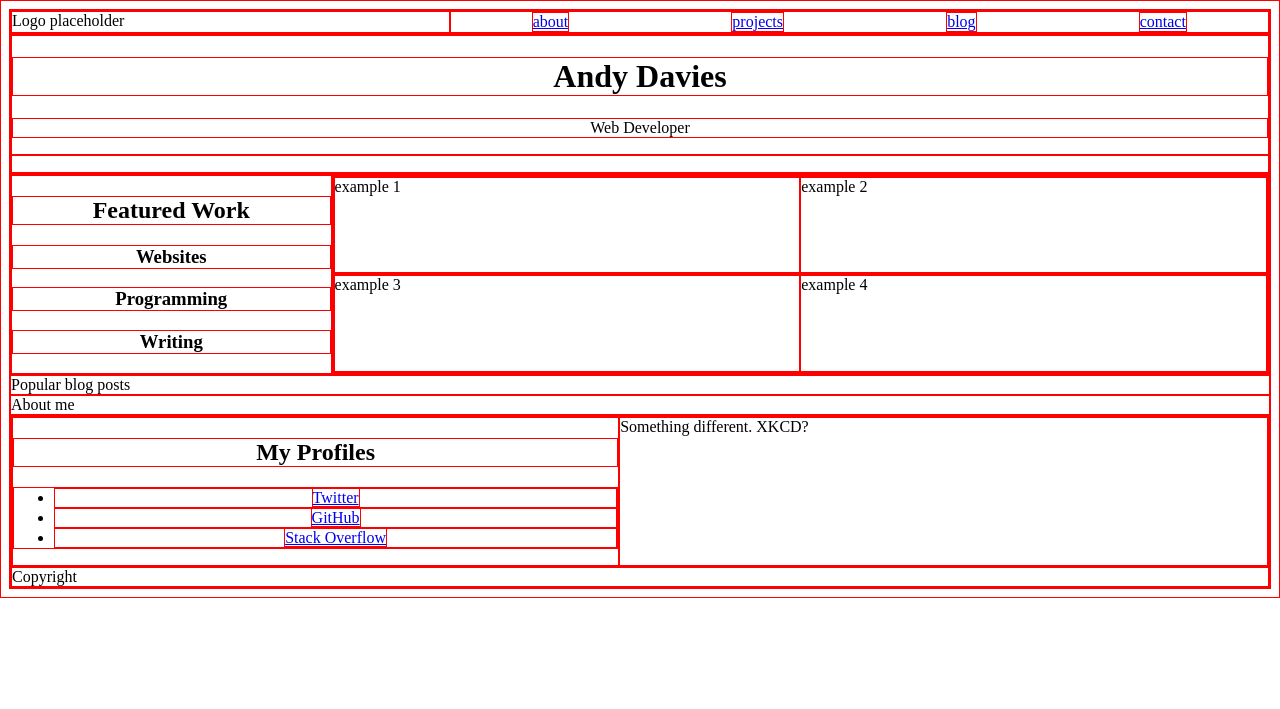
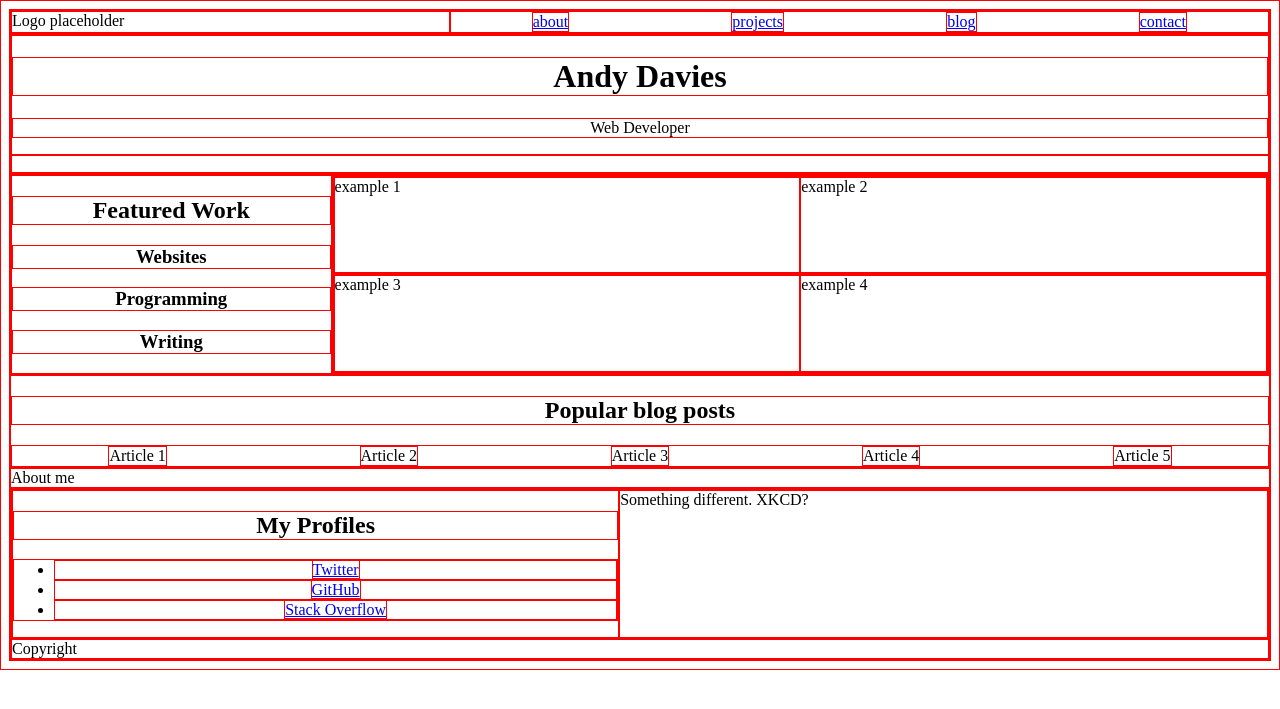
Before and after one commit to andavies/andavies.github.io, a Jekyll site: the page built from index.html, in a window 1280 px wide. Shown: the top 709 px of the page. Built offline with Jekyll 4.4.1, drawn with Linux system fonts in a browser that asks for light colours.

Commit message:
Apply basic styles to 'popular blog posts' section

```diff
--- a/css/styles.scss
+++ b/css/styles.scss
@@ -72,3 +72,11 @@ header {
 		flex-grow: 1;
 	}
 }
+
+
+/* POPULAR BLOG POSTS */
+
+.top-posts-wrapper {
+	justify-content: space-around;
+	flex-wrap: wrap;
+}
--- a/index.html
+++ b/index.html
@@ -45,9 +45,20 @@ layout: master
 </section>
 
 
-<div>
-	Popular blog posts
-</div>
+<section>
+
+	<h2 class="text-center">Popular blog posts</h2>
+
+	<div class="top-posts-wrapper flex-container">
+		<div>Article 1</div>
+		<div>Article 2</div>
+		<div>Article 3</div>
+		<div>Article 4</div>
+		<div>Article 5</div>
+	</div>
+
+</section>
+
 
 <div>
 	About me
```
